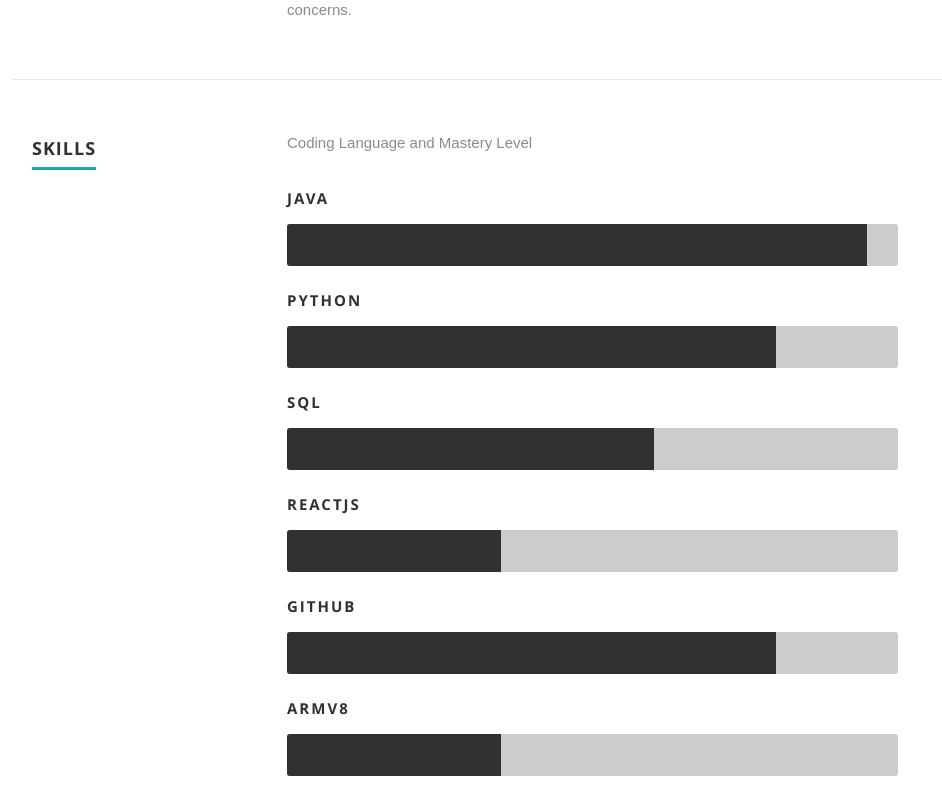
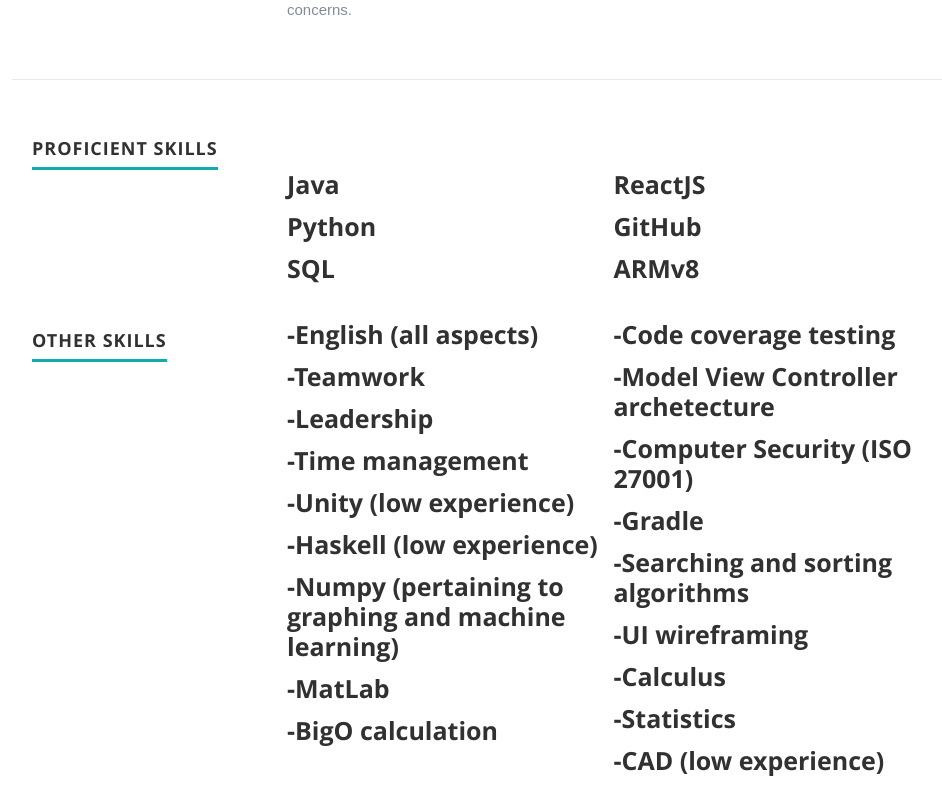
Before and after one commit to ShaferInc/Resume, a React (Create React App) app: page / in a window 1280 px wide. Shown: the part 2300-3100 px from the top of the page, without its empty margins (118-1060 px from the left). Built offline with nearby package versions, Linux system fonts and the light colour scheme.

Commit message:
Formatting for skills

```diff
--- a/src/App.js
+++ b/src/App.js
@@ -13,7 +13,6 @@
         <Header resumeData={resumeData}/>
         <About resumeData={resumeData}/>
         <Resume resumeData={resumeData}/>
-        <OtherSkills resumeData={resumeData}/>
         <Portfolio resumeData={resumeData}/>
         <Footer resumeData={resumeData}/>
       </div>
--- a/src/components/resume/resume.js
+++ b/src/components/resume/resume.js
@@ -52,25 +52,40 @@
         </div>
         <div className="row skill">
           <div className="three columns header-col">
-        <h1><span>Skills</span></h1>
+            <h1><span>Proficient Skills</span></h1>
           </div>
+          <p>{resumeData.skillsDescription}</p>
           <div className="nine columns main-col">
-        <p>{resumeData.skillsDescription}</p>
-        <div className="bars">
-          <ul className="skills">
+            <ul className="skills" style={{ columns: "2", columnGap: "1rem" }}>
               {
                 resumeData.skills && resumeData.skills.map(item => (
-                <li>
-                  <span className={`bar-expand ${item.skillname.toLowerCase()}`} />
-                  <em>{item.skillname}</em>
-                </li>
+                  <div>
+                    <h3>{item.skillname}</h3>
+                  </div>
                 ))
               }
             </ul>
           </div>
         </div>
+        <div className="row otherskills">
+          <div className="three columns header-col">
+            <h1><span>Other Skills</span></h1>
+          </div>
+          <div className="nine columns main-col">
+            <div style={{ columns: "2", columnGap: "1rem" }}>
+              {
+                resumeData.otherskills && resumeData.otherskills.map(item => (
+                  <div>
+                    <h3>{item.skillname}</h3>
+                  </div>
+                ))
+              }
+            </div>
+          </div>
         </div>
       </section>
+
+
     );
   }
 }
--- a/src/resumeData.js
+++ b/src/resumeData.js
@@ -47,7 +47,6 @@
       "Achievements":"Responsible for nearly all aspects of the resturaunt, including but not limited to; taking orders, cooking, food presentation, food preperation, customer experience, and resolving customer concerns."
     }
   ],
-  "skillsDescription":"Coding Language and Mastery Level",
   "skills":[
     {
       "skillname":"Java",
```
Lines whose indentation alone changed are shown as unchanged.
